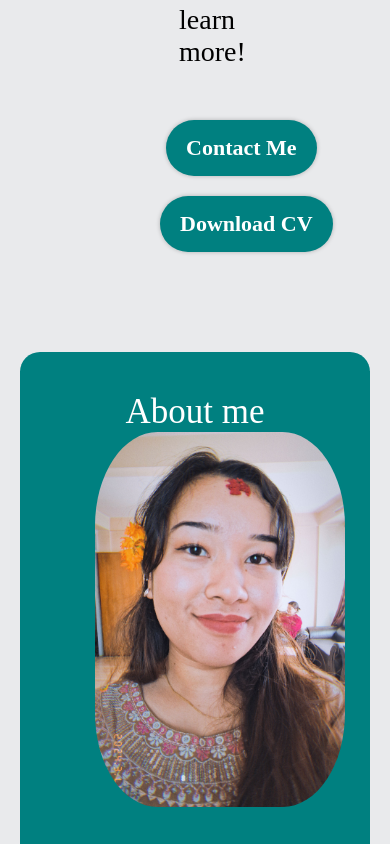
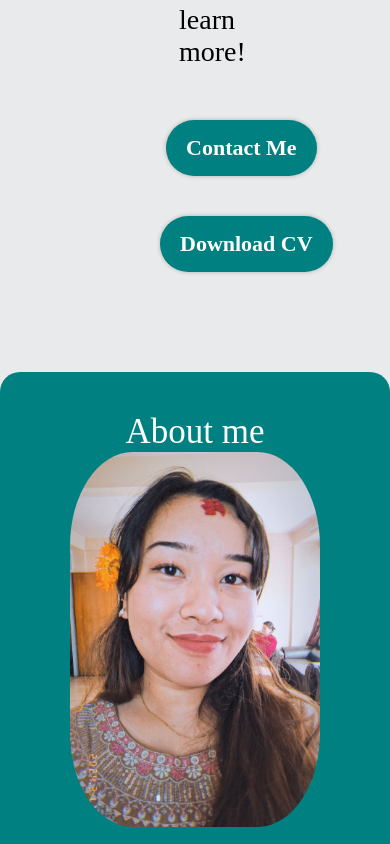
Before and after one commit to TishaMdr58/Portfolio, a React (Vite) app: page / in a window 390 px wide. Shown: the part 900-1744 px from the top of the page. Built offline with nearby package versions, Linux system fonts and the light colour scheme; a web font is replaced by a local one.

Commit message:
responsive change

```diff
--- a/src/About.css
+++ b/src/About.css
@@ -40,6 +40,7 @@
   height: auto;
   border-radius: 25%;
   margin-left: 50px;
+  margin-right: 50px;
 }
 
 .myDescription {
--- a/src/Homepage.css
+++ b/src/Homepage.css
@@ -115,16 +115,23 @@ a {
   }
 }
 
-@media screen and (max-width: 440px) {
+@media screen and (max-width: 500px) {
   .btns {
     display: flex;
     flex-direction: column;
-    align-items: center;
-    margin-right: 157px;
+    /* align-items: center; */
+    /* margin-right: 157px; */
     width: max-content;
+    gap: 20px;
   }
 
   .btns .contactmeBtn {
     margin-bottom: 20px;
   }
 }
+
+/* @media screen and (max-width: 600px) {
+  .bts {
+    margin-right: 20px;
+  }
+} */
```
